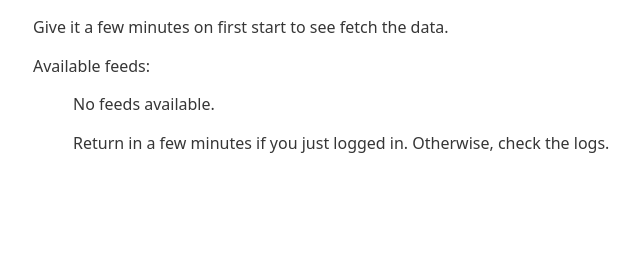
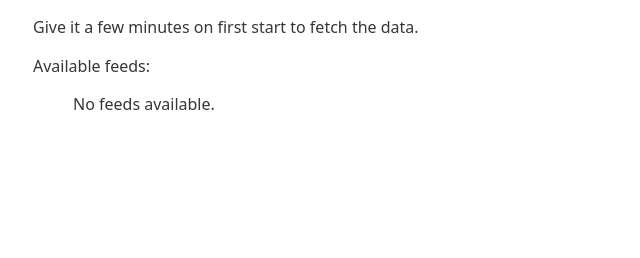
Before and after one commit to aigoncharov/telegram-to-rss, a Python web app: template telegram_to_rss/templates/feeds.html in a window 1280 px wide. Shown: the part 42-300 px from the top of the page, without its empty margins (207-847 px from the left). Run offline with Jinja, Linux system fonts and the light colour scheme; the template is opened without the code that fills it, so the values that code supplies are empty.

Commit message:
Fix messages

```diff
--- a/telegram_to_rss/templates/feeds.html
+++ b/telegram_to_rss/templates/feeds.html
@@ -11,7 +11,7 @@
     Logged in as {{ user.first_name }} {{ user.last_name }} ({{ user.username
     }}).
   </p>
-  <p>Give it a few minutes on first start to see fetch the data.</p>
+  <p>Give it a few minutes on first start to fetch the data.</p>
   <p>Available feeds:</p>
   <ul>
     {% for feed in feeds %}
@@ -23,9 +23,6 @@
     </li>
     {% else %}
     <p>No feeds available.</p>
-    <p>
-      Return in a few minutes if you just logged in. Otherwise, check the logs.
-    </p>
     {% endfor %}
   </ul>
 </div>
```
